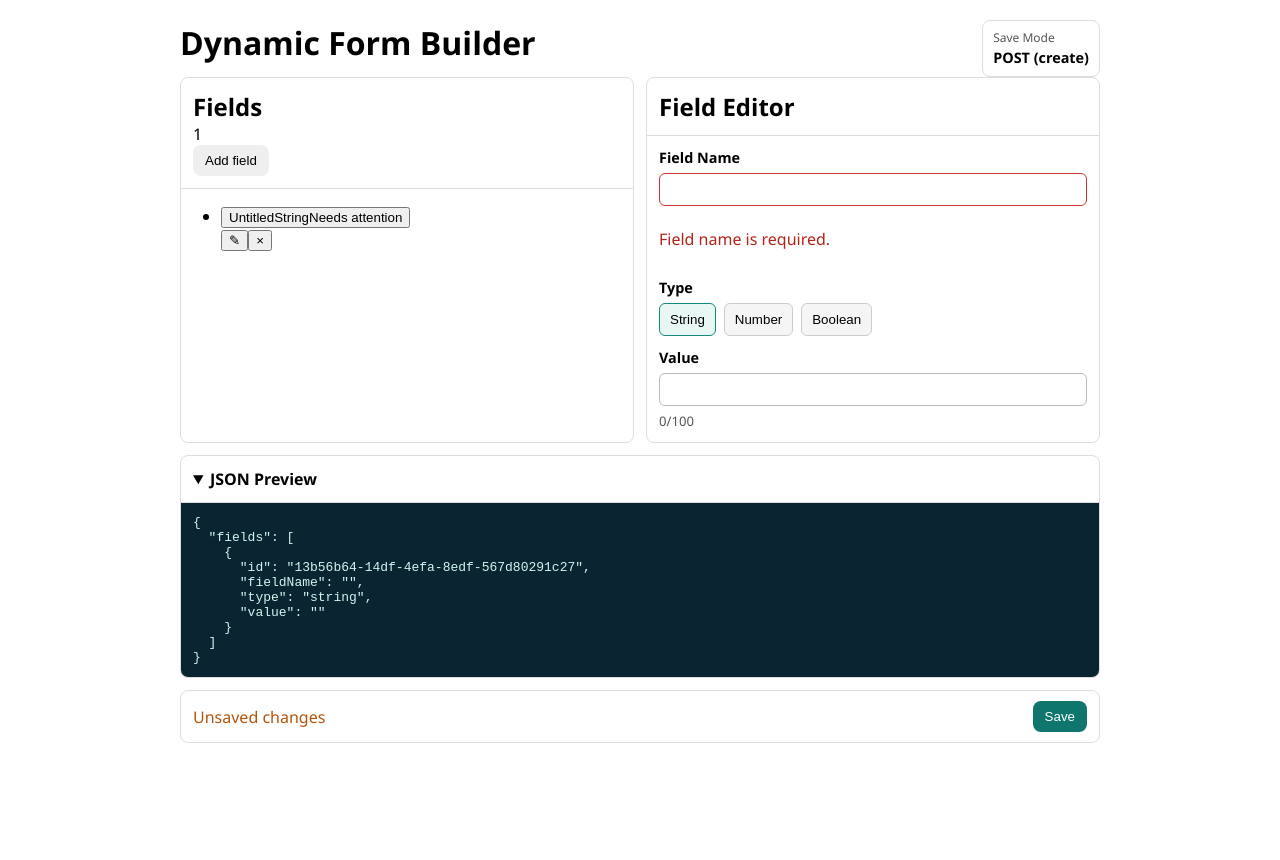
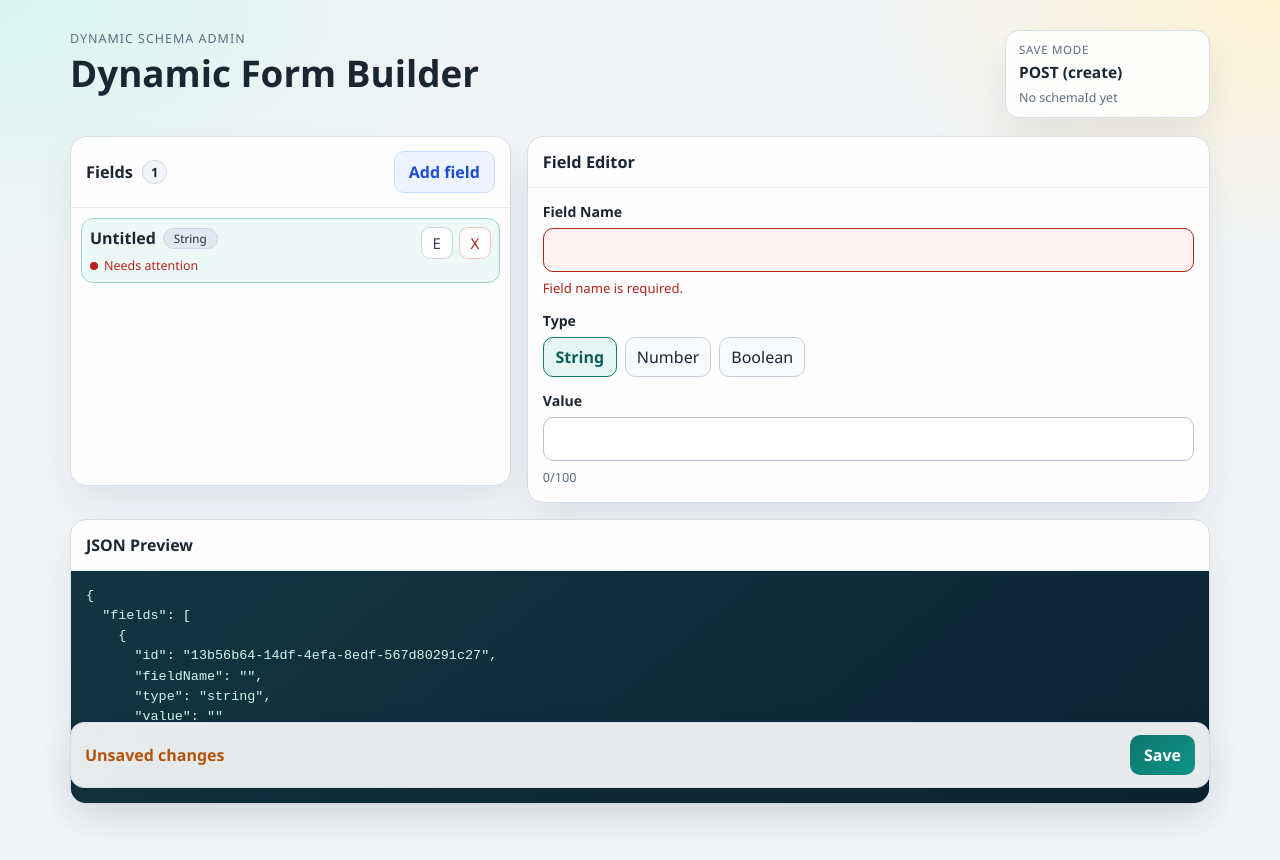
Before and after one commit to Shaimaa-Hammad/form-weaver, a React (Vite) app: page / in a window 1280 px wide. Both pictures are taken after a click on the button "Add field". Shown: the top 860 px of the page. Before the commit the page ends 800 px from the top, so only its background shows below. Built offline with nearby package versions, Linux system fonts and the light colour scheme.

Commit message:
chore: UI polish and accessibility tweaks

```diff
--- a/src/app/App.tsx
+++ b/src/app/App.tsx
@@ -4,8 +4,8 @@ import { FieldEditor } from '@components/FieldEditor'
 import { FieldsList } from '@components/FieldsList'
 import { JsonPreview } from '@components/JsonPreview'
 import { Toast } from '@components/Toast'
+import { appReducer, initialState } from '@domain/reducer'
 import type { FieldType } from '@domain/types'
-import { appReducer, initialState } from '@domain/reducer'
 import { createFieldByType } from '@domain/types'
 import { hasValidationErrors, validateAll } from '@domain/validate'
 import { createSchema, updateSchema } from '@services/schemaApi'
@@ -13,8 +13,9 @@ import { createSchema, updateSchema } from '@services/schemaApi'
 function App() {
   const [state, dispatch] = useReducer(appReducer, initialState)
 
+  const selectedField = state.fields.find((field) => field.id === state.selectedId)
   const errorsById = validateAll(state.fields)
-  const selectedField = state.fields.find((field) => field.id === state.selectedId)
+  const selectedErrors = selectedField ? errorsById[selectedField.id] ?? {} : {}
 
   const handleAddField = () => {
     dispatch({
@@ -100,6 +101,7 @@ function App() {
     <div className="app-shell">
       <header className="app-header">
         <div>
+          <p className="eyebrow">Dynamic Schema Admin</p>
           <h1 className="app-title">Dynamic Form Builder</h1>
         </div>
         <div className="save-mode-card">
@@ -107,10 +109,14 @@ function App() {
           <strong className="save-mode-value">
             {state.schemaId ? 'PUT (update)' : 'POST (create)'}
           </strong>
+          <p className="save-mode-meta">
+            {state.schemaId ? `Schema ID: ${state.schemaId}` : 'No schemaId yet'}
+          </p>
         </div>
       </header>
 
       <main className="main-layout">
+        <section className="panel-grid">
           <FieldsList
             fields={state.fields}
             selectedId={state.selectedId}
@@ -122,7 +128,7 @@ function App() {
 
           <FieldEditor
             field={selectedField}
-          errors={selectedField ? errorsById[selectedField.id] ?? {} : {}}
+            errors={selectedErrors}
             onFieldNameChange={(value) => {
               if (!selectedField) {
                 return
@@ -161,6 +167,7 @@ function App() {
               })
             }}
           />
+        </section>
 
         <JsonPreview schemaId={state.schemaId} fields={state.fields} />
 
@@ -175,6 +182,7 @@ function App() {
             disabled={state.saving || !state.dirty}
             aria-busy={state.saving}
           >
+            {state.saving ? <span className="spinner" aria-hidden="true" /> : null}
             {state.saving ? 'Saving...' : 'Save'}
           </button>
         </div>
--- a/src/app/styles.css
+++ b/src/app/styles.css
@@ -1,222 +1,520 @@
-* {
+:root {
+  --bg-base: #f2f5f8;
+  --card-bg: #ffffff;
+  --card-border: #d6dee6;
+  --text-primary: #1a2633;
+  --text-muted: #5c6d80;
+  --accent: #0f766e;
+  --accent-dark: #0b5f58;
+  --danger: #b42318;
+  --danger-soft: #fef3f2;
+  --warning: #b45309;
+  --shadow-soft: 0 18px 38px rgba(15, 23, 42, 0.08);
+
+  color: var(--text-primary);
+  font-family: 'Manrope', 'Segoe UI Variable', 'Segoe UI', sans-serif;
+}
+
+*,
+*::before,
+*::after {
   box-sizing: border-box;
 }
 
 body {
   margin: 0;
-  font-family: 'Segoe UI', Tahoma, Geneva, Verdana, sans-serif;
+  min-width: 320px;
+  min-height: 100vh;
+  background:
+    radial-gradient(900px 500px at 0% 0%, #d8f4ef 0%, transparent 55%),
+    radial-gradient(760px 460px at 100% 0%, #fff2d3 0%, transparent 55%),
+    var(--bg-base);
+  color: var(--text-primary);
+}
+
+#root {
+  min-height: 100vh;
 }
 
 .app-shell {
-  max-width: 960px;
+  max-width: 1200px;
   margin: 0 auto;
-  padding: 20px;
-}
-
-.app-title {
-  margin: 0 0 12px;
+  padding: clamp(16px, 2.8vw, 30px);
 }
 
 .app-header {
   display: flex;
   justify-content: space-between;
-  align-items: center;
-  gap: 12px;
+  gap: 16px;
+  align-items: start;
+  margin-bottom: 18px;
+}
+
+.eyebrow {
+  margin: 0;
+  font-size: 0.78rem;
+  letter-spacing: 0.08em;
+  text-transform: uppercase;
+  color: var(--text-muted);
+}
+
+.app-title {
+  margin: 6px 0 0;
+  font-size: clamp(1.7rem, 3.4vw, 2.3rem);
+  line-height: 1.1;
 }
 
 .save-mode-card {
-  border: 1px solid #ddd;
-  border-radius: 8px;
-  padding: 8px 10px;
+  min-width: 205px;
+  border: 1px solid var(--card-border);
+  border-radius: 14px;
+  background: rgba(255, 255, 255, 0.92);
+  padding: 11px 13px;
+  box-shadow: var(--shadow-soft);
 }
 
 .save-mode-label {
   display: block;
-  font-size: 0.75rem;
-  color: #555;
+  margin-bottom: 4px;
+  font-size: 0.72rem;
+  text-transform: uppercase;
+  letter-spacing: 0.06em;
+  color: var(--text-muted);
 }
 
 .save-mode-value {
-  font-size: 0.9rem;
+  font-size: 0.97rem;
+}
+
+.save-mode-meta {
+  margin: 6px 0 0;
+  font-size: 0.78rem;
+  color: var(--text-muted);
+  word-break: break-all;
 }
 
 .main-layout {
   display: grid;
-  gap: 12px;
-  grid-template-columns: 1fr 1fr;
+  gap: 16px;
+}
+
+.panel-grid {
+  display: grid;
+  grid-template-columns: minmax(280px, 1fr) minmax(0, 1.55fr);
+  gap: 16px;
+  align-items: start;
 }
 
 .card {
-  border: 1px solid #ddd;
-  border-radius: 8px;
+  border: 1px solid var(--card-border);
+  border-radius: 16px;
+  background: rgba(255, 255, 255, 0.94);
+  box-shadow: var(--shadow-soft);
 }
 
 .card-header {
-  padding: 12px;
-  border-bottom: 1px solid #ddd;
+  display: flex;
+  justify-content: space-between;
+  align-items: center;
+  gap: 12px;
+  padding: 14px 15px;
+  border-bottom: 1px solid #e5ebf1;
+}
+
+.card-title-wrap {
+  display: flex;
+  align-items: center;
+  gap: 9px;
 }
 
 .card-title {
   margin: 0;
+  font-size: 1.02rem;
+}
+
+.count-badge {
+  padding: 2px 8px;
+  border-radius: 999px;
+  border: 1px solid #cbd5e1;
+  background: #f1f5f9;
+  font-weight: 700;
+  font-size: 0.8rem;
+}
+
+.fields-card {
+  min-height: 350px;
+}
+
+.fields-list {
+  list-style: none;
+  margin: 0;
+  padding: 10px;
+  display: grid;
+  gap: 10px;
+}
+
+.field-row {
+  display: grid;
+  grid-template-columns: minmax(0, 1fr) auto;
+  gap: 8px;
+  border: 1px solid transparent;
+  border-radius: 12px;
+  padding: 8px;
+  background: #f8fbfd;
+}
+
+.field-row.is-selected {
+  border-color: #99d5cb;
+  background: #ecf9f6;
+}
+
+.field-select-button {
+  display: grid;
+  gap: 8px;
+  justify-items: start;
+  text-align: left;
+  border: 0;
+  background: transparent;
+  color: inherit;
+  font: inherit;
+  padding: 0;
+  cursor: pointer;
+}
+
+.field-name-wrap {
+  display: flex;
+  align-items: center;
+  flex-wrap: wrap;
+  gap: 7px;
+}
+
+.field-name {
+  font-weight: 700;
+  overflow-wrap: anywhere;
+}
+
+.type-pill {
+  display: inline-flex;
+  align-items: center;
+  border-radius: 999px;
+  padding: 2px 10px;
+  font-size: 0.73rem;
+  border: 1px solid transparent;
+}
+
+.type-pill-string {
+  color: #1f2937;
+  background: #e2e8f0;
+  border-color: #cbd5e1;
+}
+
+.type-pill-number {
+  color: #0f172a;
+  background: #fef3c7;
+  border-color: #fcd34d;
+}
+
+.type-pill-boolean {
+  color: #134e4a;
+  background: #ccfbf1;
+  border-color: #5eead4;
+}
+
+.field-actions {
+  display: flex;
+  gap: 6px;
+  align-items: start;
+}
+
+.icon-button {
+  border: 1px solid #cbd5e1;
+  background: #ffffff;
+  color: #334155;
+  border-radius: 9px;
+  min-width: 32px;
+  height: 32px;
+  font: inherit;
+  font-size: 0.94rem;
+  cursor: pointer;
+}
+
+.icon-button:hover {
+  border-color: #94a3b8;
+}
+
+.icon-button.danger {
+  border-color: #f5c2c0;
+  color: var(--danger);
+}
+
+.error-chip {
+  display: inline-flex;
+  align-items: center;
+  gap: 6px;
+  font-size: 0.78rem;
+  color: var(--danger);
+}
+
+.error-dot {
+  width: 8px;
+  height: 8px;
+  border-radius: 50%;
+  background: var(--danger);
 }
 
 .empty-state {
-  padding: 12px;
+  padding: 24px 15px;
+  text-align: center;
+}
+
+.empty-title {
+  margin: 0;
+  font-weight: 700;
 }
 
 .empty-copy {
-  margin: 0;
+  margin: 7px 0 0;
+  color: var(--text-muted);
 }
 
 .editor-content {
-  padding: 12px;
+  padding: 14px 15px 16px;
   display: grid;
-  gap: 12px;
+  gap: 14px;
 }
 
 .form-row {
   display: grid;
-  gap: 6px;
+  gap: 7px;
 }
 
 .input-label {
   margin: 0;
-  font-size: 0.9rem;
+  font-size: 0.88rem;
   font-weight: 600;
 }
 
 .text-input {
   width: 100%;
-  padding: 8px;
-  border: 1px solid #bbb;
-  border-radius: 6px;
+  border-radius: 10px;
+  border: 1px solid #b7c3d1;
+  padding: 10px 11px;
+  font: inherit;
+  background: #ffffff;
+  color: var(--text-primary);
+}
+
+.text-input:focus-visible {
+  outline: 3px solid rgba(15, 118, 110, 0.2);
+  border-color: var(--accent);
 }
 
 .text-input.is-invalid {
-  border-color: #cc3333;
+  border-color: var(--danger);
+  background: var(--danger-soft);
 }
 
 .segmented-control {
-  display: flex;
+  display: inline-flex;
+  flex-wrap: wrap;
   gap: 8px;
 }
 
 .segment {
-  border: 1px solid #ccc;
-  background: #f5f5f5;
-  border-radius: 6px;
-  padding: 8px 10px;
+  border-radius: 10px;
+  border: 1px solid #c5d0dc;
+  background: #f8fafc;
+  color: var(--text-primary);
+  font: inherit;
+  padding: 8px 11px;
+  min-width: 74px;
   cursor: pointer;
 }
 
 .segment.is-active {
-  border-color: #138a7a;
-  background: #e8f7f4;
+  border-color: var(--accent);
+  background: #e6f6f3;
+  color: var(--accent-dark);
+  font-weight: 700;
 }
 
 .helper-text {
   margin: 0;
-  color: #555;
-  font-size: 0.82rem;
+  font-size: 0.79rem;
+  color: var(--text-muted);
 }
 
-.helper-text.is-danger,
-.input-error {
-  color: #b42318;
+.helper-text.is-danger {
+  color: var(--danger);
 }
 
-.action-bar {
-  grid-column: 1 / -1;
-  display: flex;
-  justify-content: space-between;
-  align-items: center;
-  border: 1px solid #ddd;
-  border-radius: 8px;
-  padding: 10px 12px;
+.input-error {
+  margin: 0;
+  font-size: 0.82rem;
+  color: var(--danger);
 }
 
 .json-card {
-  grid-column: 1 / -1;
   overflow: hidden;
 }
 
 .json-summary {
   cursor: pointer;
-  padding: 12px;
-  border-bottom: 1px solid #ddd;
-  font-weight: 600;
+  list-style: none;
+  padding: 14px 15px;
+  border-bottom: 1px solid #e5ebf1;
+  font-weight: 700;
+}
+
+.json-summary::-webkit-details-marker {
+  display: none;
 }
 
 .json-output {
   margin: 0;
-  padding: 12px;
-  max-height: 220px;
+  padding: 15px;
+  max-height: 255px;
   overflow: auto;
+  font-size: 0.84rem;
+  line-height: 1.5;
   color: #d1f6f0;
-  background: #0b2431;
+  background:
+    linear-gradient(140deg, #13353f 0%, #0b2431 100%),
+    #0b2431;
+}
+
+.action-bar {
+  position: sticky;
+  bottom: 12px;
+  z-index: 10;
+  display: flex;
+  justify-content: space-between;
+  align-items: center;
+  gap: 12px;
+  padding: 12px 14px;
+  border-radius: 14px;
+  border: 1px solid #d6dee6;
+  background: rgba(255, 255, 255, 0.9);
+  backdrop-filter: blur(8px);
+  box-shadow: var(--shadow-soft);
 }
 
 .dirty-state {
   margin: 0;
-  color: #666;
+  color: var(--text-muted);
+  font-weight: 600;
 }
 
 .dirty-state.is-dirty {
-  color: #b45309;
+  color: var(--warning);
 }
 
 .btn {
   border: 0;
-  border-radius: 8px;
-  padding: 8px 12px;
+  border-radius: 10px;
+  font: inherit;
+  font-weight: 700;
+  padding: 9px 14px;
+  display: inline-flex;
+  align-items: center;
+  gap: 7px;
   cursor: pointer;
 }
 
-.btn-primary {
-  background: #0f766e;
-  color: #fff;
+.btn:disabled {
+  opacity: 0.65;
+  cursor: not-allowed;
 }
 
-.btn:disabled {
-  opacity: 0.6;
-  cursor: not-allowed;
+.btn-primary {
+  background: linear-gradient(135deg, var(--accent), #0d9488);
+  color: #ffffff;
+}
+
+.btn-secondary {
+  background: #edf4ff;
+  color: #1d4ed8;
+  border: 1px solid #c9dcff;
+}
+
+.spinner {
+  width: 14px;
+  height: 14px;
+  border-radius: 50%;
+  border: 2px solid rgba(255, 255, 255, 0.45);
+  border-top-color: #ffffff;
+  animation: spin 0.7s linear infinite;
+}
+
+@keyframes spin {
+  to {
+    transform: rotate(360deg);
+  }
 }
 
 .toast {
   position: fixed;
-  right: 16px;
-  bottom: 16px;
+  right: 20px;
+  bottom: 20px;
+  z-index: 25;
   display: flex;
   align-items: center;
-  gap: 10px;
-  padding: 10px 12px;
-  border-radius: 8px;
-  border: 1px solid #ddd;
+  gap: 12px;
+  max-width: min(460px, calc(100vw - 40px));
+  padding: 12px 14px;
+  border-radius: 12px;
+  border: 1px solid transparent;
+  box-shadow: var(--shadow-soft);
 }
 
 .toast-success {
   background: #ecfdf3;
+  border-color: #9ae6b4;
   color: #14532d;
 }
 
 .toast-error {
   background: #fef2f2;
+  border-color: #f5c2c0;
   color: #7f1d1d;
 }
 
 .toast-message {
   margin: 0;
+  font-size: 0.9rem;
+  flex: 1;
 }
 
 .toast-close {
-  border: 1px solid #ddd;
-  border-radius: 6px;
-  background: #fff;
-  padding: 5px 8px;
+  border: 1px solid rgba(15, 23, 42, 0.2);
+  background: #ffffff;
+  color: inherit;
+  border-radius: 8px;
+  padding: 6px 10px;
+  font: inherit;
+  cursor: pointer;
 }
 
-@media (max-width: 900px) {
-  .main-layout {
+@media (max-width: 920px) {
+  .app-header {
+    flex-direction: column;
+  }
+
+  .save-mode-card {
+    width: 100%;
+  }
+
+  .panel-grid {
     grid-template-columns: 1fr;
   }
+
+  .action-bar {
+    flex-direction: column;
+    align-items: stretch;
+  }
+
+  .btn {
+    width: 100%;
+    justify-content: center;
+  }
 }
--- a/src/components/FieldsList.tsx
+++ b/src/components/FieldsList.tsx
@@ -9,7 +9,8 @@ interface FieldsListProps {
   onDeleteField: (id: string) => void
 }
 
-const formatType = (type: Field['type']): string => type.charAt(0).toUpperCase() + type.slice(1)
+const formatType = (type: Field['type']): string =>
+  type.charAt(0).toUpperCase() + type.slice(1)
 
 export function FieldsList({
   fields,
@@ -36,7 +37,9 @@ export function FieldsList({
       {fields.length === 0 ? (
         <div className="empty-state" role="status">
           <p className="empty-title">No fields yet</p>
-          <p className="empty-copy">Start by adding your first field on the left panel.</p>
+          <p className="empty-copy">
+            Start by adding your first field on the left panel.
+          </p>
         </div>
       ) : (
         <ul className="fields-list">
@@ -46,7 +49,10 @@ export function FieldsList({
             const isSelected = selectedId === field.id
 
             return (
-              <li key={field.id} className={`field-row ${isSelected ? 'is-selected' : ''}`}>
+              <li
+                key={field.id}
+                className={`field-row ${isSelected ? 'is-selected' : ''}`}
+              >
                 <button
                   type="button"
                   className="field-select-button"
@@ -74,7 +80,7 @@ export function FieldsList({
                     aria-label={`Edit ${displayName}`}
                     onClick={() => onSelectField(field.id)}
                   >
-                    ✎
+                    E
                   </button>
                   <button
                     type="button"
@@ -82,7 +88,7 @@ export function FieldsList({
                     aria-label={`Delete ${displayName}`}
                     onClick={() => onDeleteField(field.id)}
                   >
-                    ×
+                    X
                   </button>
                 </div>
               </li>
```
Lines whose indentation alone changed are shown as unchanged.
